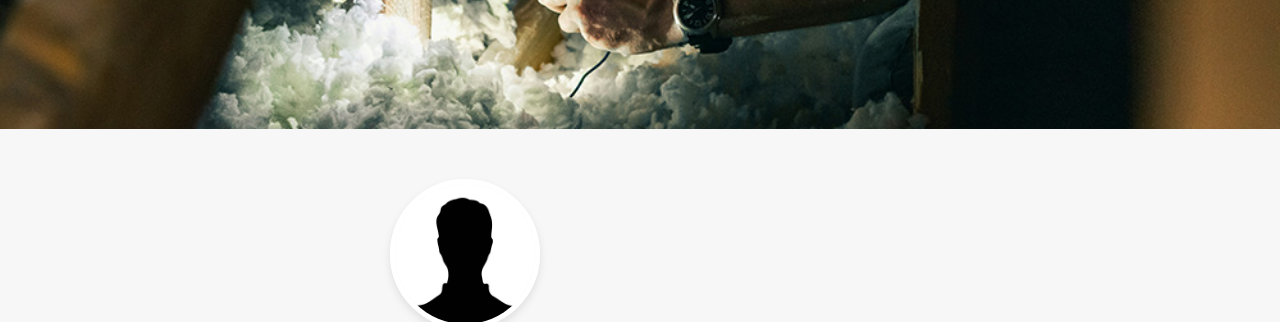
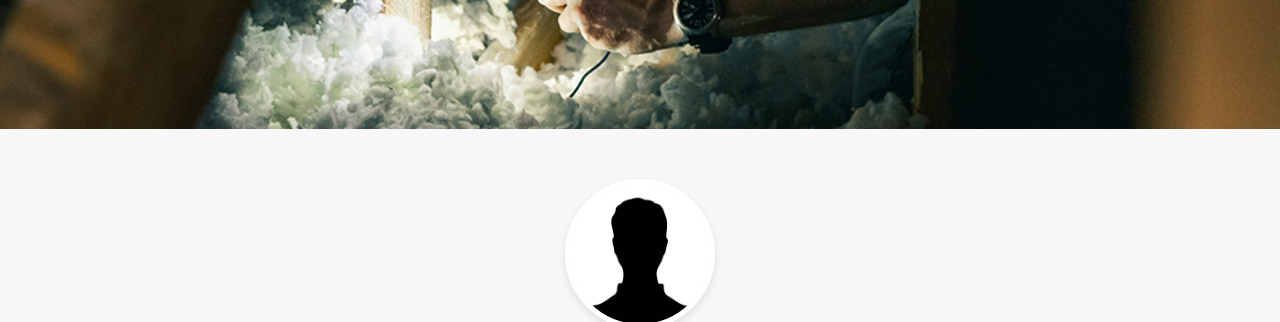
Before and after one commit to Jutsued/mannuel.github.io, a plain HTML site: page index.html in a window 1280 px wide. Shown: the part 269-591 px from the top of the page. Drawn offline with nearby package versions, Linux system fonts and the light colour scheme.

Commit message:
Update styles.css
Update Technician Image | margin

```diff
--- a/styles.css
+++ b/styles.css
@@ -84,7 +84,7 @@ body {
   overflow: hidden;
   border: 5px solid #fff;
   box-shadow: 0 4px 8px rgba(0, 0, 0, 0.1);
-  margin-bottom: 0 auto 15px auto;
+  margin: 0 auto 15px auto;
 }
 
 .technician-image img {
```
